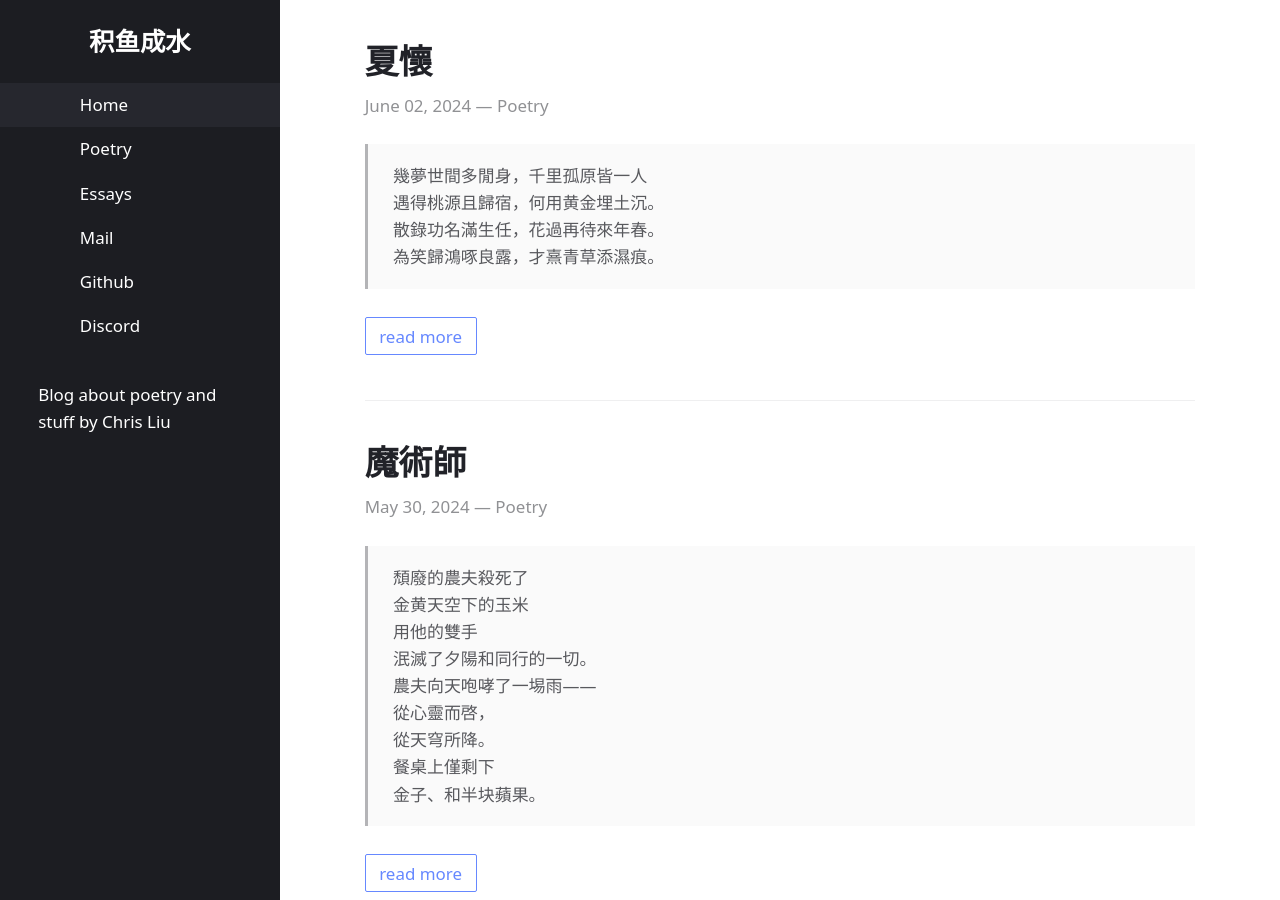
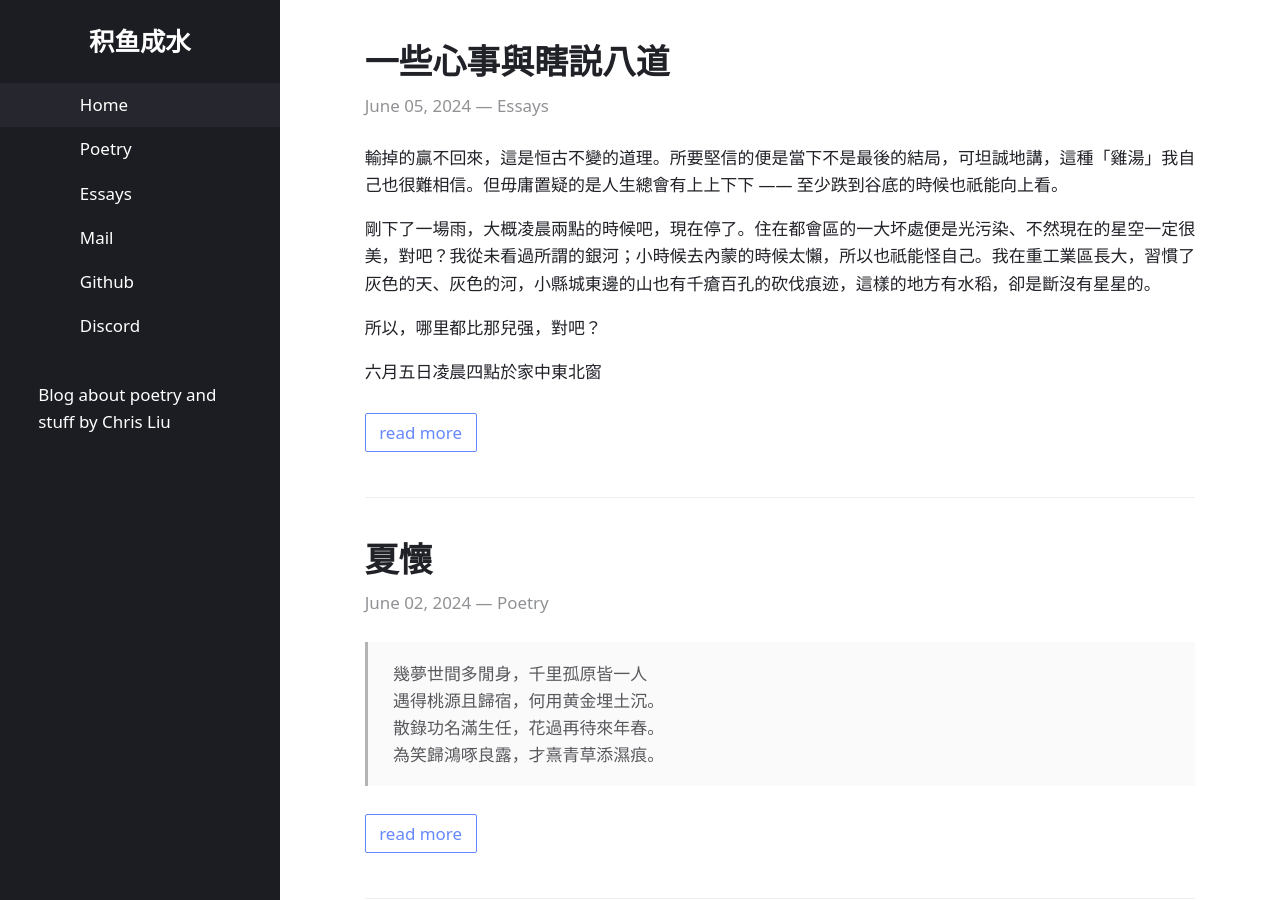
Before and after one commit to chris-zy-liu/chris-zy-liu.github.io, a Jekyll site: the page built from index.html, in a window 1280 px wide and 900 px high. Built offline with Jekyll 4.4.1, drawn with Linux system fonts in a browser that asks for light colours.

Commit message:
script update

```diff
--- /dev/null
+++ b/_posts/2024-06-05-industry.md
@@ -0,0 +1,12 @@
+---
+title: 一些心事與瞎説八道
+layout: post
+categories: Essays
+---
+輸掉的贏不回來，這是恒古不變的道理。所要堅信的便是當下不是最後的結局，可坦誠地講，這種「雞湯」我自己也很難相信。但毋庸置疑的是人生總會有上上下下 —— 至少跌到谷底的時候也祇能向上看。
+
+剛下了一場雨，大概凌晨兩點的時候吧，現在停了。住在都會區的一大坏處便是光污染、不然現在的星空一定很美，對吧？我從未看過所謂的銀河；小時候去內蒙的時候太懶，所以也祇能怪自己。我在重工業區長大，習慣了灰色的天、灰色的河，小縣城東邊的山也有千瘡百孔的砍伐痕迹，這樣的地方有水稻，卻是斷沒有星星的。
+
+所以，哪里都比那兒强，對吧？
+
+六月五日凌晨四點於家中東北窗
```
Also changed, not shown: _posts/.obsidian/workspace.json (+6 -6 lines).
